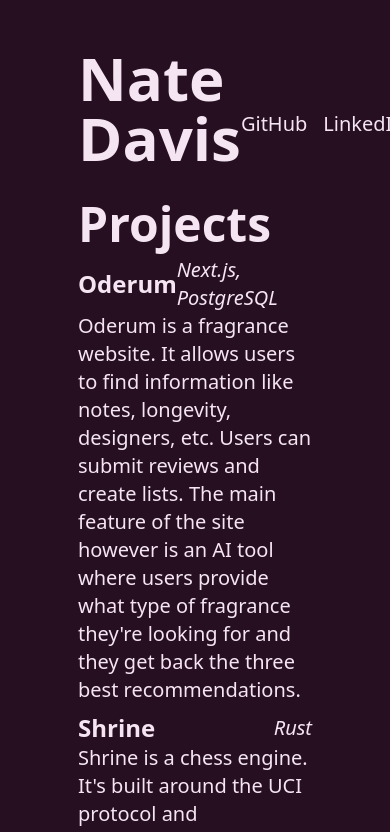
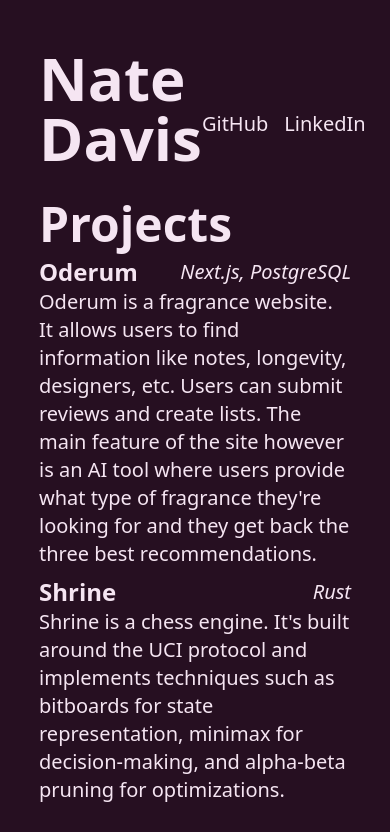
Before and after one commit to ntedvs/natedavis.dev, a Next.js app: page / in a window 390 px wide. Shown: the top 832 px of the page. Built offline with nearby package versions, Linux system fonts and the light colour scheme.

Commit message:
make public dir

```diff
--- a/src/app/layout.tsx
+++ b/src/app/layout.tsx
@@ -8,7 +8,7 @@ export default function Layout({ children }: { children: ReactNode }) {
   return (
     <html lang="en">
       <body>
-        <main className="mx-auto my-12 w-3/5">{children}</main>
+        <main className="mx-auto my-12 w-4/5 lg:w-3/5">{children}</main>
       </body>
     </html>
   )
```
